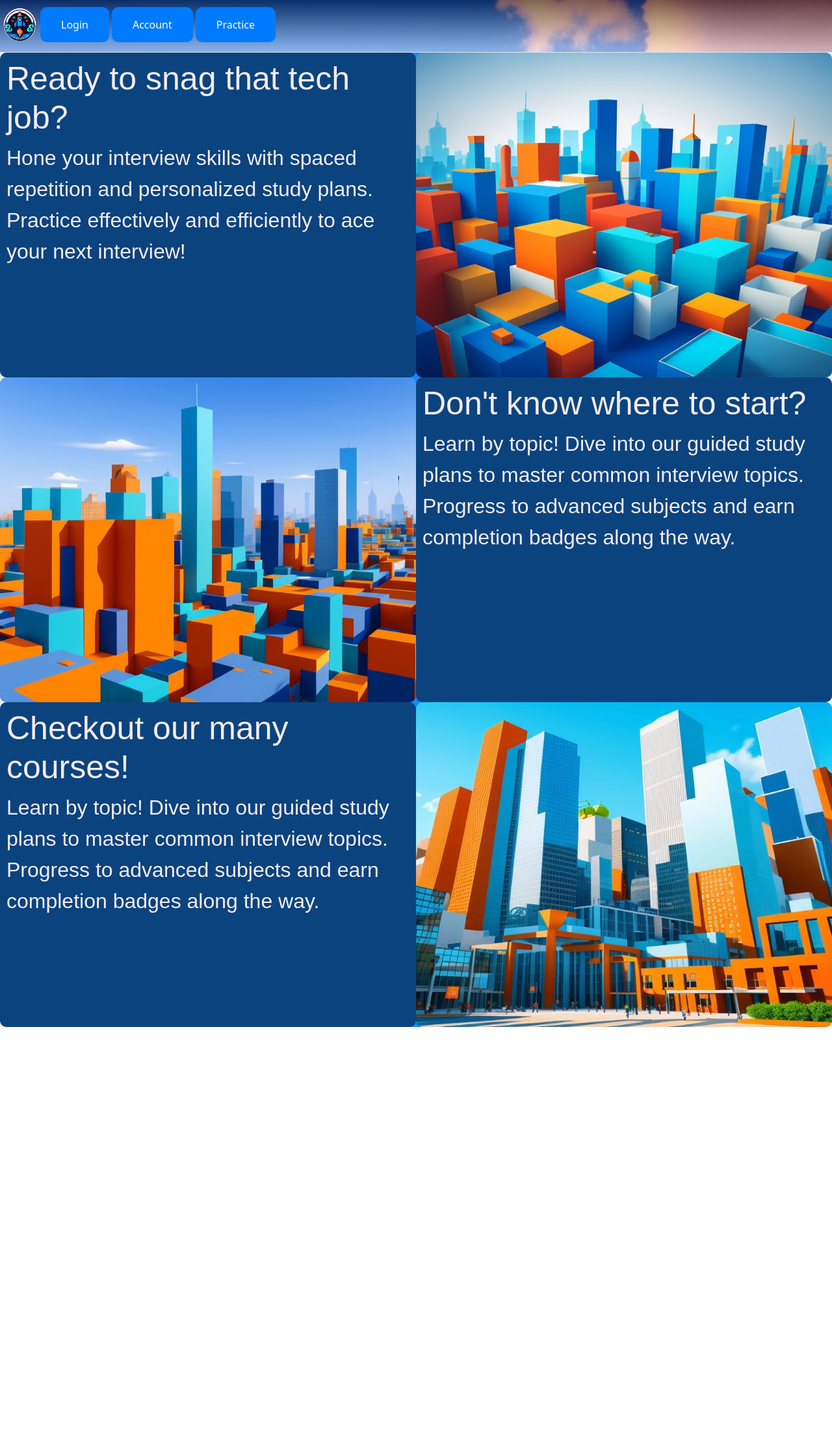
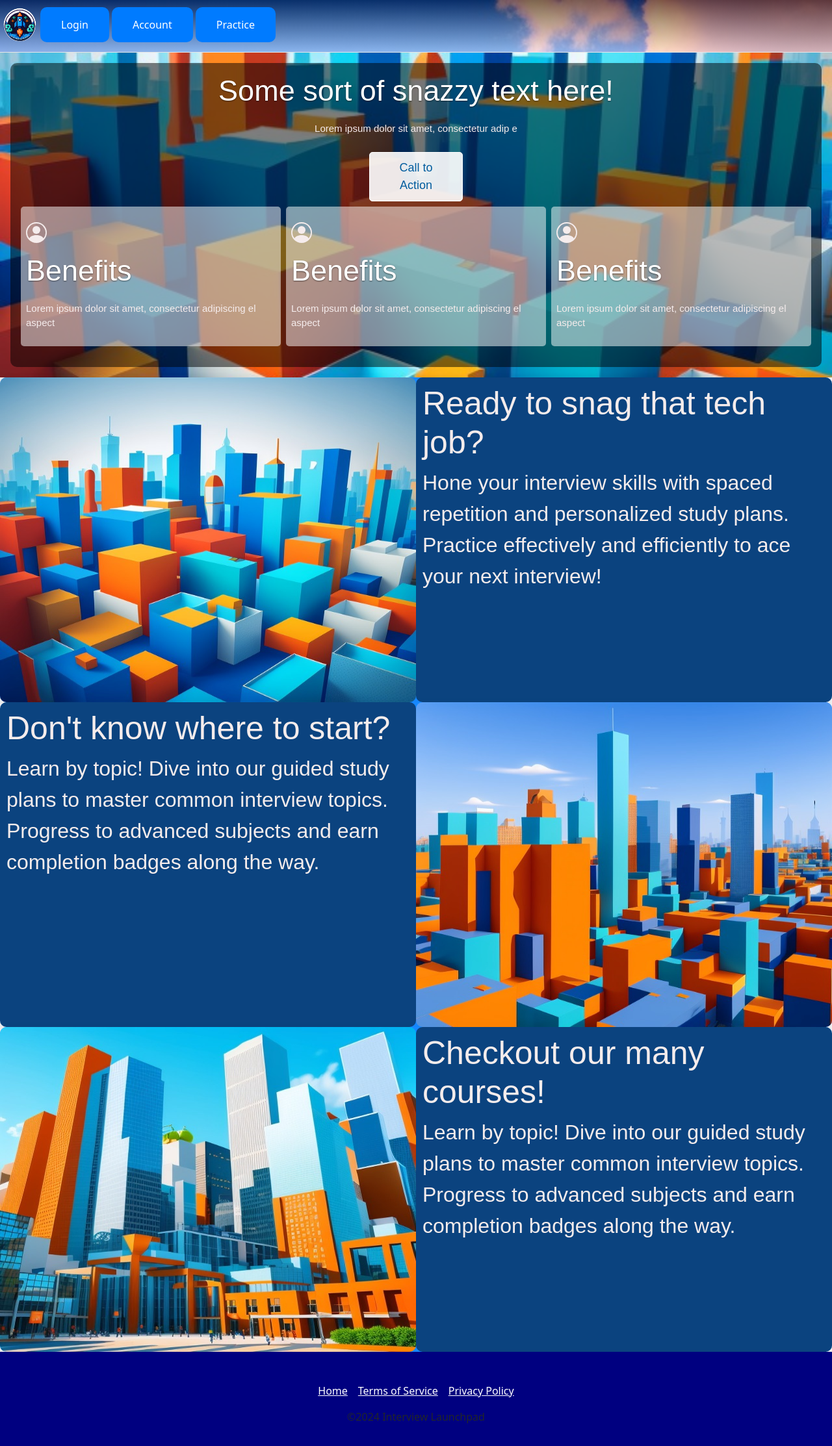
Before and after one commit to DreadlockDrew/igefrontend, a React (Create React App) app: page / in a window 1280 px wide. Shown: the top 2226 px of the page at 65% size. Before the commit the page ends 1581 px from the top, so only its background shows below. Built offline with nearby package versions, Linux system fonts and the light colour scheme.

Commit message:
homepage

```diff
--- a/src/App.js
+++ b/src/App.js
@@ -2,12 +2,14 @@ import 'bootstrap/dist/css/bootstrap.min.css';//Imports the default css
 import './css/App.css';
 import AppRoutes from "./components/navigation/AppRoutes";
 import PrimaryNavbar from "./components/navigation/PrimaryNavbar";
+import Footer from './components/navigation/Footer';
 
 function App() {
   return (
       <>
           <PrimaryNavbar/>
           <AppRoutes/>
+          <Footer/>
       </>
   );
 }
--- a/src/components/HomePage.js
+++ b/src/components/HomePage.js
@@ -2,6 +2,41 @@ import React from 'react';
 import '../css/HomePage.css'
 const HomePage = () => (
     <div className="home-page-body">
+        <div className="hero-bg">
+            <div className="hero-wrapper">
+                <div className="hero-content">
+                    <h2>Some sort of snazzy text here!</h2>
+                    <p>Lorem ipsum dolor sit amet, consectetur adip e</p>
+                    <a className="btn">Call to Action</a>
+                </div>
+                <section className='inner-hero-flex'>
+                    <div className="inner-hero-section">
+                        <svg xmlns="http://www.w3.org/2000/svg" width="64" height="64" fill="currentColor" className="bi bi-person-circle" viewBox="0 0 16 16">
+                            <path d="M11 6a3 3 0 1 1-6 0 3 3 0 0 1 6 0"/>
+                            <path fillRule="evenodd" d="M0 8a8 8 0 1 1 16 0A8 8 0 0 1 0 8m8-7a7 7 0 0 0-5.468 11.37C3.242 11.226 4.805 10 8 10s4.757 1.225 5.468 2.37A7 7 0 0 0 8 1"/>
+                        </svg>
+                        <h2>Benefits</h2>
+                        <p>Lorem ipsum dolor sit amet, consectetur adipiscing el aspect</p>
+                    </div>
+                    <div className="inner-hero-section">
+                        <svg xmlns="http://www.w3.org/2000/svg" width="64" height="64" fill="currentColor" className="bi bi-person-circle" viewBox="0 0 16 16">
+                            <path d="M11 6a3 3 0 1 1-6 0 3 3 0 0 1 6 0"/>
+                            <path fillRule="evenodd" d="M0 8a8 8 0 1 1 16 0A8 8 0 0 1 0 8m8-7a7 7 0 0 0-5.468 11.37C3.242 11.226 4.805 10 8 10s4.757 1.225 5.468 2.37A7 7 0 0 0 8 1"/>
+                        </svg>
+                        <h2>Benefits</h2>
+                        <p>Lorem ipsum dolor sit amet, consectetur adipiscing el aspect</p>
+                    </div>
+                    <div className="inner-hero-section">
+                        <svg xmlns="http://www.w3.org/2000/svg" width="64" height="64" fill="currentColor" className="bi bi-person-circle" viewBox="0 0 16 16">
+                            <path d="M11 6a3 3 0 1 1-6 0 3 3 0 0 1 6 0"/>
+                            <path fillRule="evenodd" d="M0 8a8 8 0 1 1 16 0A8 8 0 0 1 0 8m8-7a7 7 0 0 0-5.468 11.37C3.242 11.226 4.805 10 8 10s4.757 1.225 5.468 2.37A7 7 0 0 0 8 1"/>
+                        </svg>
+                        <h2>Benefits</h2>
+                        <p>Lorem ipsum dolor sit amet, consectetur adipiscing el aspect</p>
+                    </div>
+                </section>
+            </div>
+        </div>
         <div id="call-to-action" className="homepage-tab">
             <img src="images/blockycity.png" alt="Descriptive text here"/>
             <div className="hpt-textfield">
--- /dev/null
+++ b/src/components/navigation/Footer.jsx
@@ -0,0 +1,24 @@
+import React from 'react';
+import { Link } from 'react-router-dom';
+import '../../css/Footer.css';
+
+const Footer = () => {
+    return (
+        <div className="footer-wrapper">
+            <nav className="footer">
+                <Link to="/" className="footer__link">
+                Home
+                </Link>
+                <Link to="/login" className="footer__link">
+                Terms of Service
+                </Link>
+                <Link to="/account" className="footer__link">
+                    Privacy Policy
+                </Link>
+            </nav>
+            <p style={{textAlign: 'center'}}>©2024 Interview Launchpad</p>
+        </div>
+    );
+}
+
+export default Footer;
--- a/src/components/navigation/api.js
+++ b/src/components/navigation/api.js
@@ -78,7 +78,7 @@ async function fetchProblems(start, end, difficulty, platform, title) {
         const headers = {
             'Authorization': `Bearer ${localStorage.getItem("accessToken")}`
         };
-        const response = await axios.get('/api/problems', {
+        const response = await axios.get('LeetcodeQuestionsSample.json', {
             params: {
                 start: start,
                 end: end,
@@ -92,7 +92,7 @@ async function fetchProblems(start, end, difficulty, platform, title) {
         if (response.status !== 200) {
             throw new Error(`Server responded with status code ${response.status}: ${response.statusText}`);
         }
-
+        console.log("HIIIIIIIIIIIII")
         return response.data;
     }
     catch (error) {
--- a/src/components/navigation/withAuth.js
+++ b/src/components/navigation/withAuth.js
@@ -9,9 +9,9 @@ function withAuth(Component) {
     return function AuthenticatedComponent(props) {
         const loggedIn = isLoggedIn();
 
-        if (!loggedIn) {
-            return <Navigate to="/login" />;
-        }
+        //AUTOLOGIN if (!loggedIn) {
+        //     return <Navigate to="/login" />;
+        // }
         return <Component {...props} />;
     };
 }
--- a/src/components/user_accounts/AccountPage.js
+++ b/src/components/user_accounts/AccountPage.js
@@ -40,10 +40,10 @@ const AccountPage = () => {
         fetchUserData().then(r => console.log('User data fetched'));
     }, []);
 
-    if(loading)
-    {
-        return <h1>Loading...</h1>
-    }
+    // if(loading)
+    // {
+    //     return <h1>Loading...</h1>
+    // }
     return (
         <div className='AccountPage'>
             <h1>Welcome to your account page, {user.username}!</h1>
--- a/src/components/user_practice/PracticePage.js
+++ b/src/components/user_practice/PracticePage.js
@@ -68,9 +68,9 @@ const PracticePage = () => {
     const [filter, setFilter] = useState('All');
     const { reviewProfile, isLoading, handleReview } = useUserReviewProfile();
 
-    if (isLoading) {
-        return <div>Loading...</div>;
-    }
+    // if (isLoading) {
+    //     return <div>Loading...</div>;
+    // }
 
     return (
         <div style={{display: 'flex', flexDirection: 'row'}}>
--- a/src/components/user_practice/ProblemGrid.js
+++ b/src/components/user_practice/ProblemGrid.js
@@ -37,9 +37,9 @@ const ProblemGrid = ({ filter }) => {
         });
 }, []);
 
-    if (isLoading) {
-        return <div>Loading...</div>; // Or replace with your own loading component
-    }
+    // if (isLoading) {
+    //     return <div>Loading...</div>; // Or replace with your own loading component
+    // }
 
 
     const handleCardSelect = (problem) => {
--- /dev/null
+++ b/src/css/Footer.css
@@ -0,0 +1,17 @@
+.footer-wrapper {
+    background-color: navy;
+    gap: 1rem;
+    padding-block: 2rem;
+}
+
+
+.footer {
+    display: flex;
+    justify-content: center;
+    gap: 1rem;
+    padding-block: 1rem;
+}
+
+.footer__link {
+    color: #fff;
+}
--- a/src/css/HomePage.css
+++ b/src/css/HomePage.css
@@ -10,10 +10,81 @@
 }
 
 
+/*start hero*/
+
+.hero-bg {
+  background:#222;
+  height: 100%;
+  width: 100%;
+  clear: both;
+  padding: 1rem;
+  background: url("../../public/images/blockycity.png") no-repeat center center;
+  background-size: cover;
+}
+
+.hero-wrapper {
+    background-color: rgba(0, 0, 0, 0.5);
+    padding: 1rem;
+    border-radius: 10px;
+    display: flex;
+    justify-content: center;
+    flex-wrap: wrap;
+}
+
+.hero-content {
+  text-align: center;
+}
+
+
+
+h2 {
+  color:#fff;
+  font-size:3em;
+  text-shadow: 0 1px 2px rgba(0,0,0,0.5);
+  margin:0 0 20px;
+}
+
+a.btn {
+  text-decoration:none;
+  color:#005c9e;
+  font-size:1.2em;
+  border:1px solid #fff;
+  padding:10px 20px;
+  background:rgba(255,255,255,0.9);
+  border-radius:5px;
+  max-width: 9rem;
+}
+
+.inner-hero-section {
+    background:rgba(255,255,255,0.5);
+    border-radius: 5px;
+    padding: .5rem;
+    margin-bottom: 1rem;
+}
+.inner-hero-section svg {
+    width: 32px;
+    margin-inline: auto;
+}
+@media screen and (min-width: 768px){
+    .inner-hero-flex {
+        display: flex;
+        gap: .5rem;
+    }
+    .inner-hero-section {
+        max-width: 33%;
+    }
+}
+/*end hero*/
+
+
+
+
+
+
+
+
 
 .homepage-tab {
-    display: flex;
-    align-items: stretch;
     color: var(--theme-color-text-for-dark-backgrounds);
     background-color: #1688ff;
     box-shadow: 0px 0px 10px 0px rgba(0,0,0,.05);
@@ -22,13 +93,21 @@
     margin-top: 0;
     margin-bottom: 0;
 }
+@media screen and (min-width: 768px) {
+    .homepage-tab {
+        display: flex;
+        align-items: stretch;
+    }
+    .homepage-tab img, .hpt-textfield {
+        width: 50%;
+    }
+}
 
 .homepage-tab:nth-child(odd) {
     flex-direction: row-reverse;
 }
 
 .homepage-tab img, .hpt-textfield {
-    width: 50%;
     max-height: 500px;
     overflow: hidden;
     box-sizing: border-box;
```
Also changed, not shown: public/LeetcodeQuestionsSample.json (added, +1 -0 lines).
